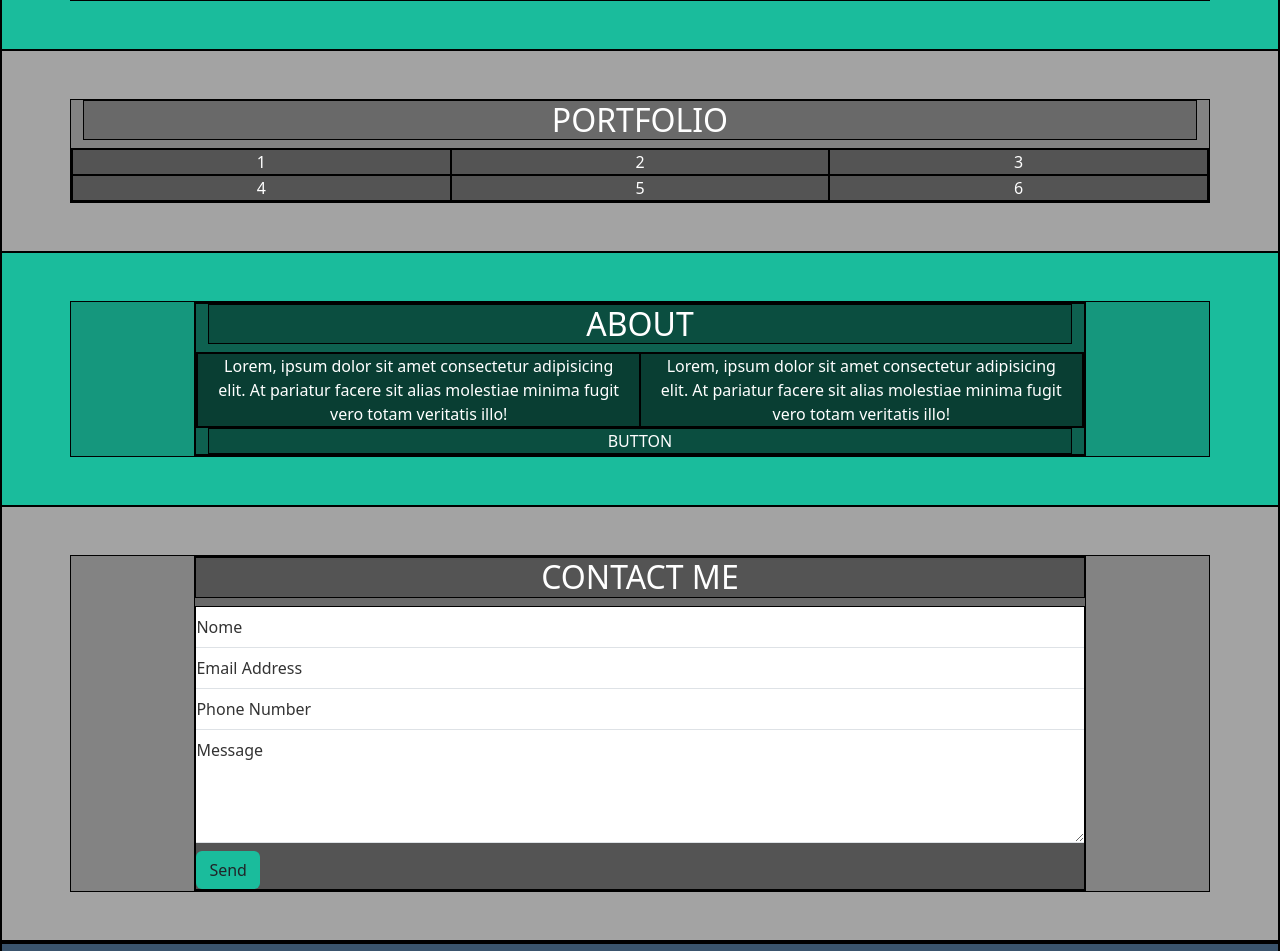
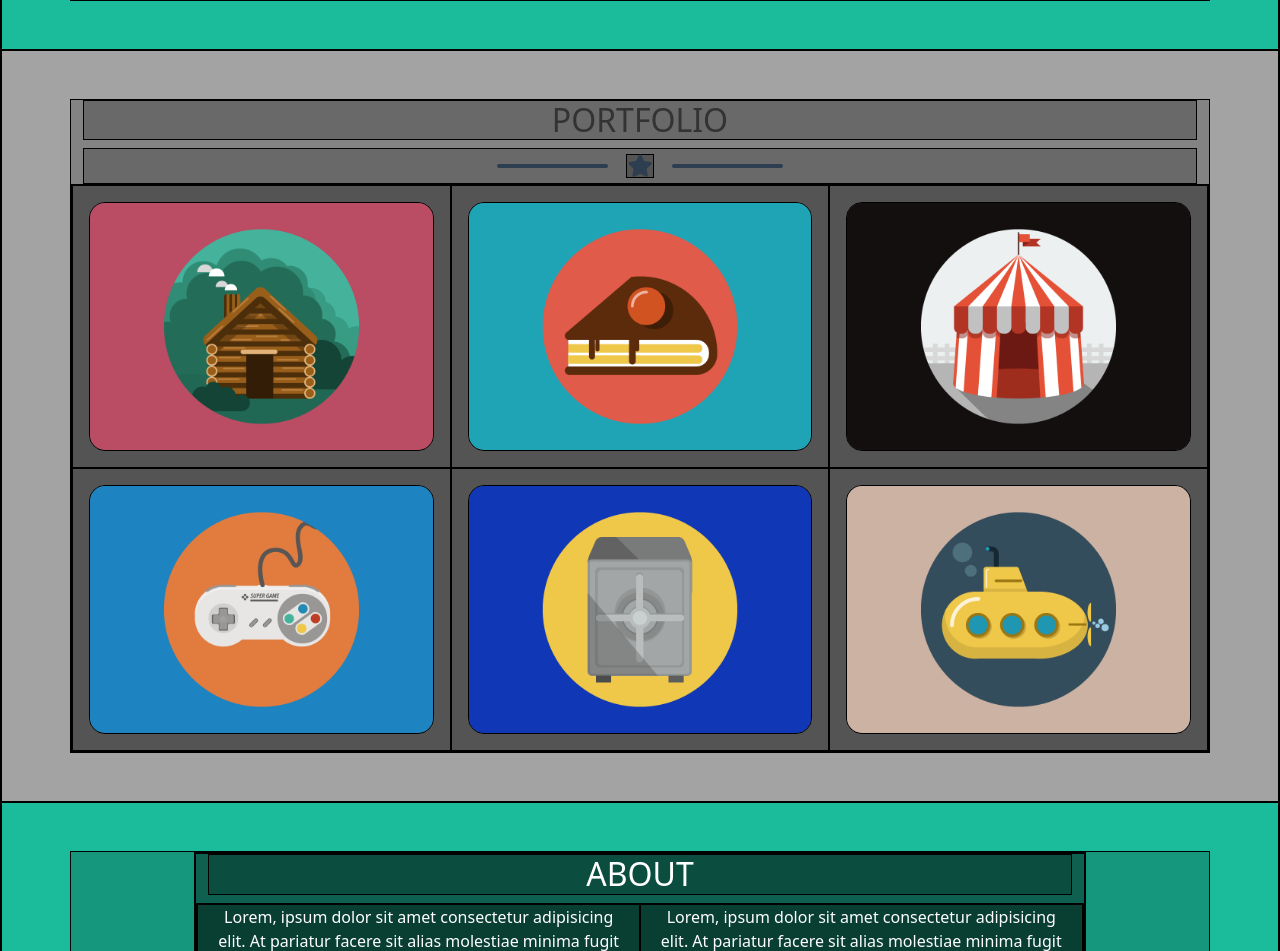
Before and after one commit to MrArcano/html-css-bootstrap-freelancer, a plain HTML site: page index.html in a window 1280 px wide. Shown: the part 554-1505 px from the top of the page. Drawn offline with nearby package versions, Linux system fonts and the light colour scheme.

Commit message:
[edit]: portfolio

```diff
--- a/css/style.css
+++ b/css/style.css
@@ -4,6 +4,7 @@
   --bg-navy: #3a546d;
 
   --text-dark-grey: #333333;
+  --text-dark-navy: #2c3e50;
 }
 
 body{
@@ -36,6 +37,14 @@ body *{
 
 .bg-emerald{
   background-color: var(--bg-emerald);
+}
+
+.text-dark-grey{
+  color: var(--text-dark-grey);
+}
+
+.text-dark-navy{
+  color: var(--text-dark-navy);
 }
 
 /* link navbar */
@@ -78,7 +87,7 @@ body *{
   left: calc(50% + 32px);
 
   border-radius: 4px;
-  background-color: white;
+  background-color: currentColor;
 }
 
 .star::after{
@@ -92,7 +101,7 @@ body *{
   right: calc(50% + 32px);
 
   border-radius: 4px;
-  background-color: white;
+  background-color: currentColor;
 }
 /* end star separator */
 /* ---------------------------------------- */
--- a/index.html
+++ b/index.html
@@ -78,14 +78,29 @@
     <!-- section portfolio -->
     <section class="text-center py-5">
       <div class="container">
-        <h2>PORTFOLIO</h2>
+        <h2 class="text-dark-grey">PORTFOLIO</h2>
+        <div class="star text-dark-navy">
+          <i class="fa-solid fa-star"></i>
+        </div>
         <div class="row row-cols-1 row-cols-md-2 row-cols-lg-3 ">
-          <div class="col">1</div>
-          <div class="col">2</div>
-          <div class="col">3</div>
-          <div class="col">4</div>
-          <div class="col">5</div>
-          <div class="col">6</div>
+          <div class="col p-3">
+            <img src="img/cabin.png" class="img-fluid rounded-4" alt="cabin">
+          </div>
+          <div class="col p-3">
+            <img src="img/cake.png" class="img-fluid rounded-4" alt="cake">
+          </div>
+          <div class="col p-3">
+            <img src="img/circus.png" class="img-fluid rounded-4" alt="circus">
+          </div>
+          <div class="col p-3">
+            <img src="img/game.png" class="img-fluid rounded-4" alt="game">
+          </div>
+          <div class="col p-3">
+            <img src="img/safe.png" class="img-fluid rounded-4" alt="safe">
+          </div>
+          <div class="col p-3">
+            <img src="img/submarine.png" class="img-fluid rounded-4" alt="submarine">
+          </div>
         </div>
       </div>
     </section>
```
